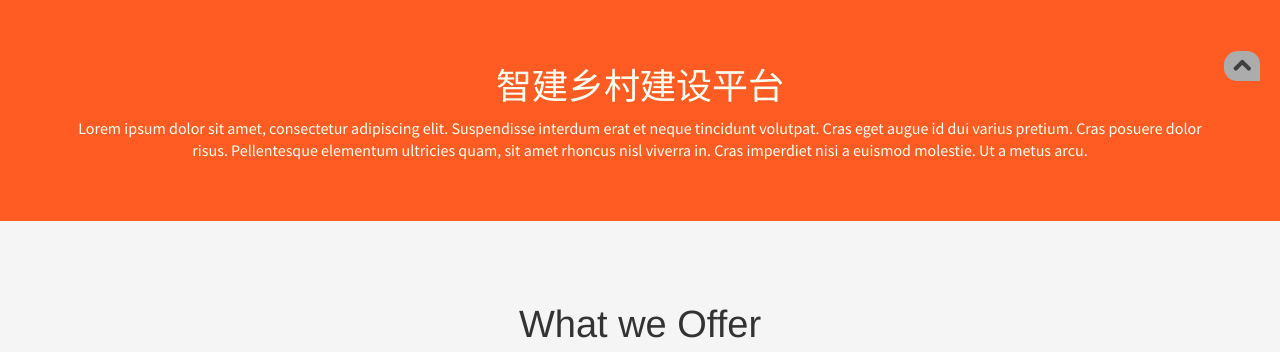
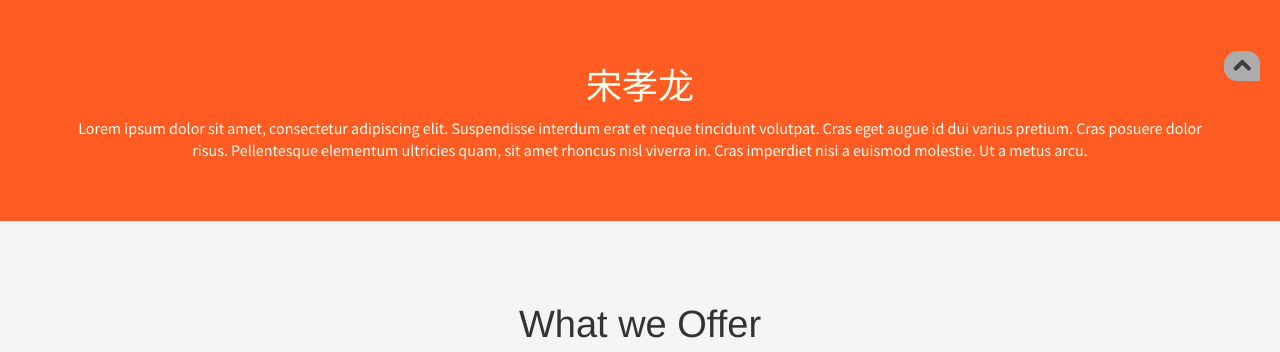
Before and after one commit to zpx001/zjxc.github.io, a plain HTML site: page index.html in a window 1280 px wide. Shown: the part 719-1071 px from the top of the page. Drawn offline with Linux system fonts and the light colour scheme.

Commit message:
Update index.html

```diff
--- a/index.html
+++ b/index.html
@@ -109,7 +109,7 @@ Licence: Creative Commons Attribution 3.0** - http://creativecommons.org/license
     <section id="introText">
         <div class="container">
             <div class="text-center">
-            <h1>智建乡村建设平台</h1>
+            <h1>宋孝龙</h1>
               <p>Lorem ipsum dolor sit amet, consectetur adipiscing elit. Suspendisse interdum erat et neque tincidunt volutpat. Cras eget augue id dui varius pretium. Cras posuere dolor risus. Pellentesque elementum ultricies quam, sit amet rhoncus nisl viverra in. Cras imperdiet nisi a euismod molestie. Ut a metus arcu. </p>
             </div>
         </div>
```
